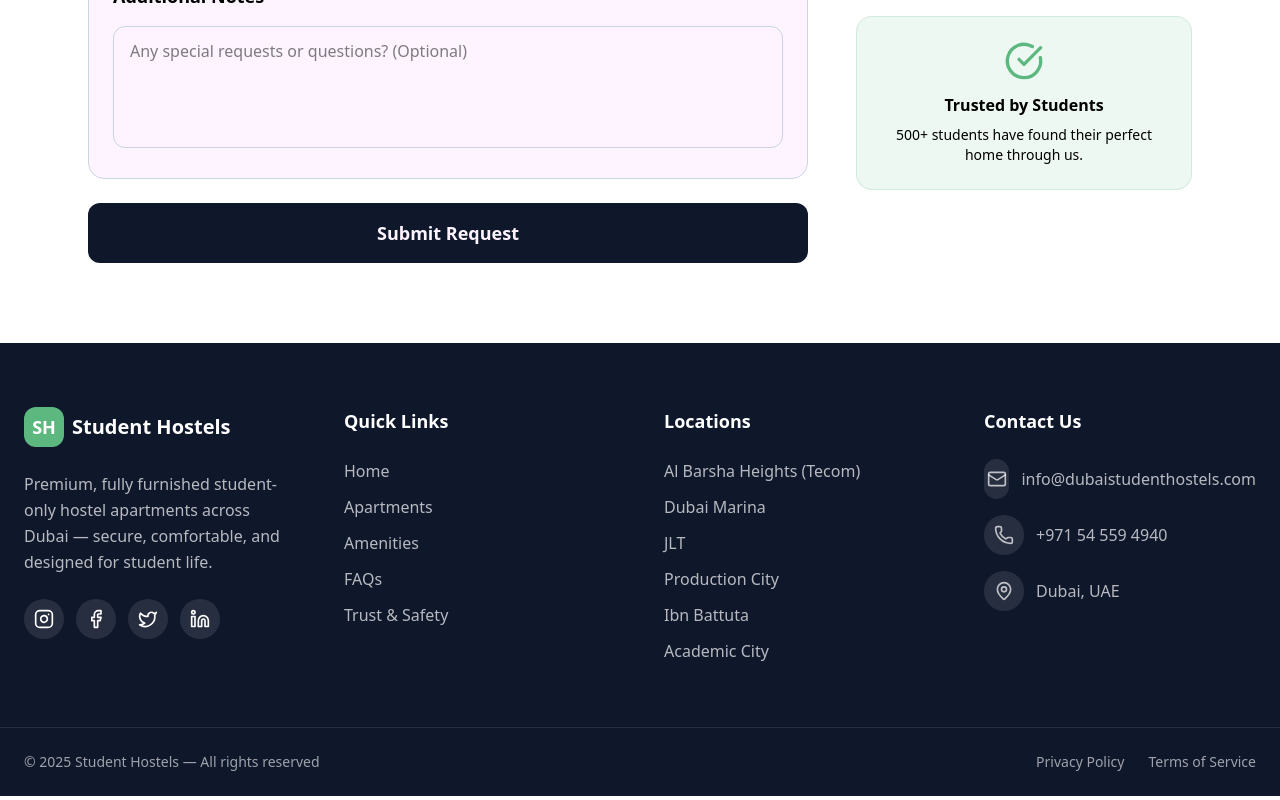
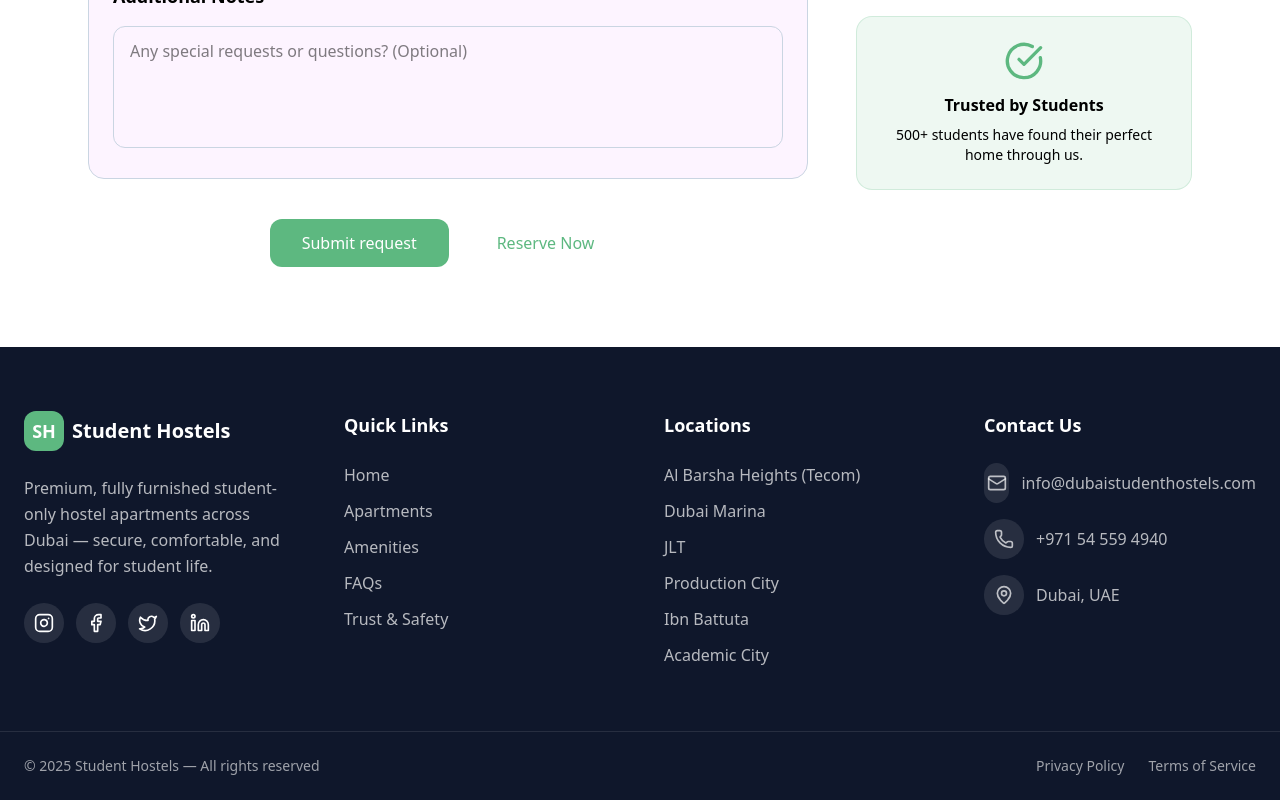
Before and after one commit to Muthoni77/real-estate, a React (Vite) app: page /request in a window 1280 px wide. Shown: the part 1180-1980 px from the top of the page. Built offline with nearby package versions, Linux system fonts and the light colour scheme.

Commit message:
Update: amenity wifi changes and adding requestform button

```diff
--- a/src/data/amenityimages.ts
+++ b/src/data/amenityimages.ts
@@ -31,8 +31,8 @@ import washroom1 from "../assets/apartments/academic/washroom.webp";
 import washroom2 from "../assets/apartments/remraam/washroom.webp";
 import security from "../assets/security-monitoring.webp";
 import security2 from "../assets/amenities/security.webp";
-import wifi1 from "../assets/amenities/wifi 2.webp"
-import wifi2 from "../assets/amenities/high-speed-internet.webp"
+import wifi1 from "../assets/amenities/router.webp"
+import wifi2 from "../assets/amenities/wifi1.webp"
 
 export const amenityGalleries = {
   security: [security, security2],
--- a/src/pages/RequestForm.tsx
+++ b/src/pages/RequestForm.tsx
@@ -28,19 +28,6 @@ const initialState: RequestFormData = {
   contactMethod: "",
   message: "",
 };
-
-const universities = [
-  "University of Dubai",
-  "American University in Dubai",
-  "Heriot-Watt University Dubai",
-  "Middlesex University Dubai",
-  "University of Wollongong Dubai",
-  "Murdoch University Dubai",
-  "Canadian University Dubai",
-  "BITS Pilani Dubai",
-  "Other",
-];
-
 
 
 const pricingInfo = [
@@ -316,14 +303,23 @@ console.log("LEAD_CAPTURE", formData);
                     className="w-full rounded-xl border border-border bg-background px-4 py-3 focus:outline-none focus:ring-2 focus:ring-secondary resize-none"
                   />
                 </div>
+           <div className="mt-10 flex flex-col sm:flex-row gap-4 justify-center">
+             <button
+              type="submit"
+              className="px-8 py-3 rounded-xl bg-secondary text-white font-medium hover:bg-background/90 transition"
+            >
+              Submit request
+            </button>
+            {/* lead to payment  */}
+            <button
+            //  onClick={openCallback}
+              className="px-8 py-3 rounded-xl bg-background text-secondary font-medium hover:bg-primary/90 transition"
+            >
+              Reserve Now
+            </button>
 
-                {/* Submit */}
-                <button
-                  type="submit"
-                  className="w-full py-4 rounded-xl bg-primary text-primary-foreground font-semibold hover:bg-primary/90 transition text-lg"
-                >
-                  Submit Request
-                </button>
+          </div>
+
               </form>
             </div>
 
```
Also changed, not shown: src/assets/amenities/router.webp (added), src/assets/amenities/wifi1.webp (added).
